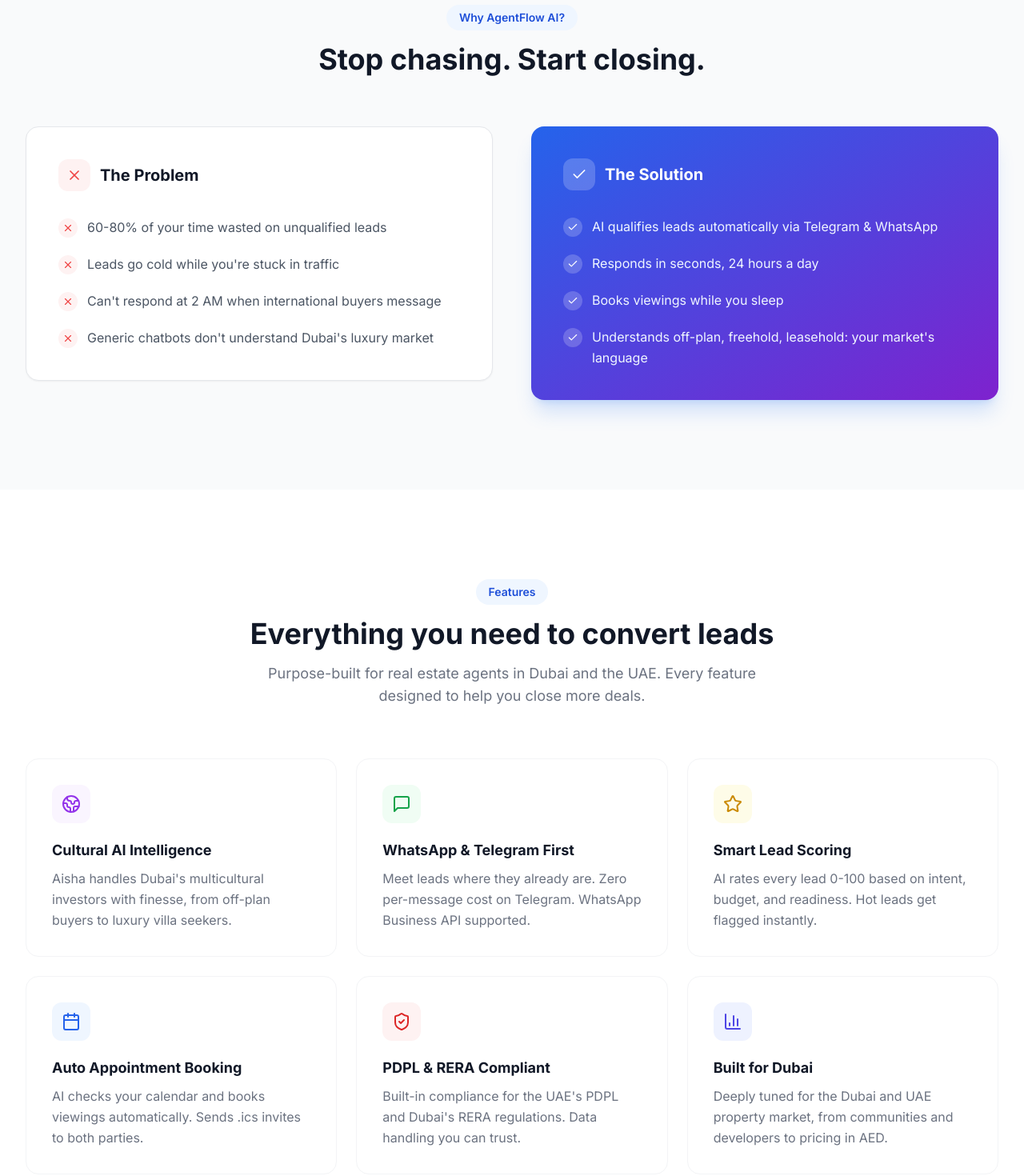
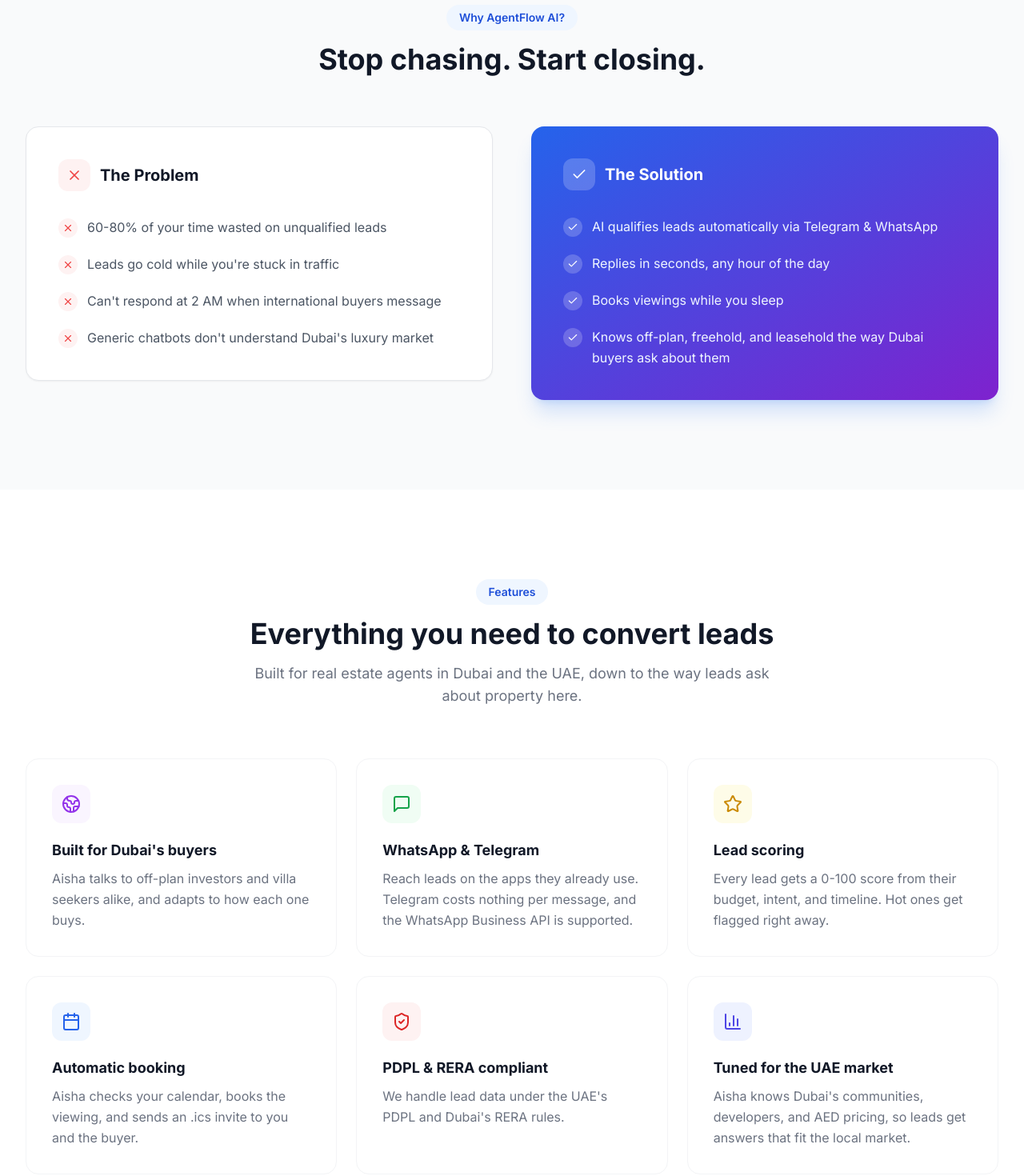
Before and after one commit to josephhamawi/realestateai, a React (Vite) app: page / in a window 1280 px wide. Shown: the part 1302-2772 px from the top of the page at 80% size. Built offline with nearby package versions, Linux system fonts and the light colour scheme; no server answers.

Commit message:
polish: de-slop LandingPage copy

```diff
--- a/src/pages/LandingPage.tsx
+++ b/src/pages/LandingPage.tsx
@@ -214,8 +214,8 @@
           </h1>
 
           <p className="mt-6 text-lg sm:text-xl text-blue-100/80 max-w-2xl mx-auto leading-relaxed">
-            Meet Aisha, your AI assistant for Dubai. She qualifies leads, books viewings,
-            and speaks your market's language, while you close deals.
+            Meet Aisha, your AI assistant for Dubai. She qualifies leads and books
+            viewings around the clock so you can spend your time closing.
           </p>
 
           {/* CTAs */}
@@ -304,9 +304,9 @@
   ];
   const solutions = [
     "AI qualifies leads automatically via Telegram & WhatsApp",
-    "Responds in seconds, 24 hours a day",
+    "Replies in seconds, any hour of the day",
     "Books viewings while you sleep",
-    "Understands off-plan, freehold, leasehold: your market's language",
+    "Knows off-plan, freehold, and leasehold the way Dubai buyers ask about them",
   ];
 
   return (
@@ -380,38 +380,38 @@
   const features = [
     {
       icon: Globe2,
-      title: "Cultural AI Intelligence",
-      description: "Aisha handles Dubai's multicultural investors with finesse, from off-plan buyers to luxury villa seekers.",
+      title: "Built for Dubai's buyers",
+      description: "Aisha talks to off-plan investors and villa seekers alike, and adapts to how each one buys.",
       color: "bg-purple-50 text-purple-600",
     },
     {
       icon: MessageSquare,
-      title: "WhatsApp & Telegram First",
-      description: "Meet leads where they already are. Zero per-message cost on Telegram. WhatsApp Business API supported.",
+      title: "WhatsApp & Telegram",
+      description: "Reach leads on the apps they already use. Telegram costs nothing per message, and the WhatsApp Business API is supported.",
       color: "bg-green-50 text-green-600",
     },
     {
       icon: Star,
-      title: "Smart Lead Scoring",
-      description: "AI rates every lead 0-100 based on intent, budget, and readiness. Hot leads get flagged instantly.",
+      title: "Lead scoring",
+      description: "Every lead gets a 0-100 score from their budget, intent, and timeline. Hot ones get flagged right away.",
       color: "bg-yellow-50 text-yellow-600",
     },
     {
       icon: Calendar,
-      title: "Auto Appointment Booking",
-      description: "AI checks your calendar and books viewings automatically. Sends .ics invites to both parties.",
+      title: "Automatic booking",
+      description: "Aisha checks your calendar, books the viewing, and sends an .ics invite to you and the buyer.",
       color: "bg-blue-50 text-blue-600",
     },
     {
       icon: ShieldCheck,
-      title: "PDPL & RERA Compliant",
-      description: "Built-in compliance for the UAE's PDPL and Dubai's RERA regulations. Data handling you can trust.",
+      title: "PDPL & RERA compliant",
+      description: "We handle lead data under the UAE's PDPL and Dubai's RERA rules.",
       color: "bg-red-50 text-red-600",
     },
     {
       icon: BarChart3,
-      title: "Built for Dubai",
-      description: "Deeply tuned for the Dubai and UAE property market, from communities and developers to pricing in AED.",
+      title: "Tuned for the UAE market",
+      description: "Aisha knows Dubai's communities, developers, and AED pricing, so leads get answers that fit the local market.",
       color: "bg-indigo-50 text-indigo-600",
     },
   ];
@@ -428,7 +428,7 @@
               Everything you need to convert leads
             </h2>
             <p className="text-lg text-gray-500 max-w-2xl mx-auto">
-              Purpose-built for real estate agents in Dubai and the UAE. Every feature designed to help you close more deals.
+              Built for real estate agents in Dubai and the UAE, down to the way leads ask about property here.
             </p>
           </div>
         </Reveal>
@@ -458,18 +458,18 @@
   const steps = [
     {
       num: "01",
-      title: "Sign Up & Set Up Your Assistant",
-      description: "2 minutes to set up. Customize your AI persona's personality and knowledge base for the Dubai market.",
+      title: "Sign up and set up Aisha",
+      description: "Spend two minutes shaping her tone and the Dubai knowledge she works from.",
     },
     {
       num: "02",
       title: "Connect Telegram (or WhatsApp)",
-      description: "Your AI assistant goes live instantly. Share a link with leads or embed it on your website. Zero technical skills needed.",
+      description: "Aisha goes live as soon as you connect. Share her link with leads or embed it on your site. You won't touch any code.",
     },
     {
       num: "03",
-      title: "Watch Leads Get Qualified",
-      description: "Aisha handles the conversations. You get a scored pipeline of qualified leads ready to close.",
+      title: "Watch leads get qualified",
+      description: "Aisha runs the conversations and hands you a scored pipeline of leads ready to close.",
     },
   ];
 
@@ -485,7 +485,7 @@
               Live in under 5 minutes
             </h2>
             <p className="text-lg text-gray-500 max-w-2xl mx-auto">
-              No complex setup. No coding. Just results.
+              No setup wizard and no code. Connect an app and start qualifying leads.
             </p>
           </div>
         </Reveal>
@@ -534,10 +534,10 @@
               Meet Your AI Agents
             </span>
             <h2 className="text-3xl sm:text-4xl font-bold text-gray-900 mb-4">
-              AI that speaks your market
+              An assistant who knows Dubai
             </h2>
             <p className="text-lg text-gray-500 max-w-2xl mx-auto">
-              Not generic chatbots. Purpose-built AI personas that understand local culture, language, and regulations.
+              Aisha is built around how property changes hands in the UAE, from local etiquette to RERA rules.
             </p>
           </div>
         </Reveal>
@@ -652,7 +652,7 @@
               Plans that pay for themselves
             </h2>
             <p className="text-lg text-gray-500 max-w-2xl mx-auto mb-8">
-              Start free. Upgrade when your pipeline is overflowing. All prices in AED.
+              Start free and upgrade when your pipeline fills up. Prices in AED.
             </p>
           </div>
         </Reveal>
@@ -818,27 +818,27 @@
   const faqs = [
     {
       q: "How does the AI qualify leads?",
-      a: "Our AI engages leads in natural conversation, asking about budget, timeline, location preferences, property type, and ownership needs (like freehold or leasehold in Dubai). Each lead gets a 0-100 qualification score based on their responses, and hot leads are flagged for immediate follow-up.",
+      a: "Aisha chats with each lead about budget, timeline, location, property type, and ownership (freehold or leasehold). Their answers give the lead a 0-100 score, and the hot ones get flagged for you to follow up.",
     },
     {
       q: "Is my data secure?",
-      a: "Absolutely. We use end-to-end encryption, are compliant with the UAE PDPL, and follow RERA data guidelines for Dubai. All data is stored in SOC 2 certified data centers. You own your data, and we never share it with third parties.",
+      a: "Yes. We encrypt data end to end, follow the UAE PDPL and Dubai's RERA data guidelines, and store everything in SOC 2 certified data centers. Your data stays yours, and we never sell or share it with third parties.",
     },
     {
       q: "Do I need WhatsApp Business API?",
-      a: "For Telegram, you can start immediately with zero per-message cost. For WhatsApp, we support both the official WhatsApp Business API (for verified businesses) and Telegram as a free alternative. Our team helps you get set up with WhatsApp Business API if you choose that route.",
+      a: "No. You can start on Telegram right away at no per-message cost. For WhatsApp, we support the official Business API for verified businesses, and our team helps you set it up if you go that route.",
     },
     {
       q: "Is it built for the Dubai market?",
-      a: "Yes! AgentFlow AI is purpose-built for Dubai and the UAE. Aisha handles your leads with multicultural awareness, AED pricing, and deep knowledge of local communities, developers, and ownership types like freehold and leasehold.",
+      a: "Yes. AgentFlow AI is built for Dubai and the UAE. Aisha works in AED and knows the local communities, developers, and ownership types like freehold and leasehold.",
     },
     {
       q: "What happens if the AI gets it wrong?",
-      a: "Our AI is highly accurate, but we've built in safeguards. You can review all conversations in real-time, set custom escalation rules, and the AI always offers to connect the lead with a human agent when it's uncertain. You maintain full control at all times.",
+      a: "You stay in control. Review any conversation as it happens, set your own escalation rules, and when Aisha is unsure she offers to hand the lead to a human agent.",
     },
     {
       q: "How long is the free trial?",
-      a: "The free trial lasts 14 days with full access to all features on the Solo plan. No credit card required. If you love it (and you will), upgrading is one click away.",
+      a: "Fourteen days with full access to every Solo plan feature, no credit card needed. When you're ready to keep going, upgrading takes one click.",
     },
   ];
 
```
